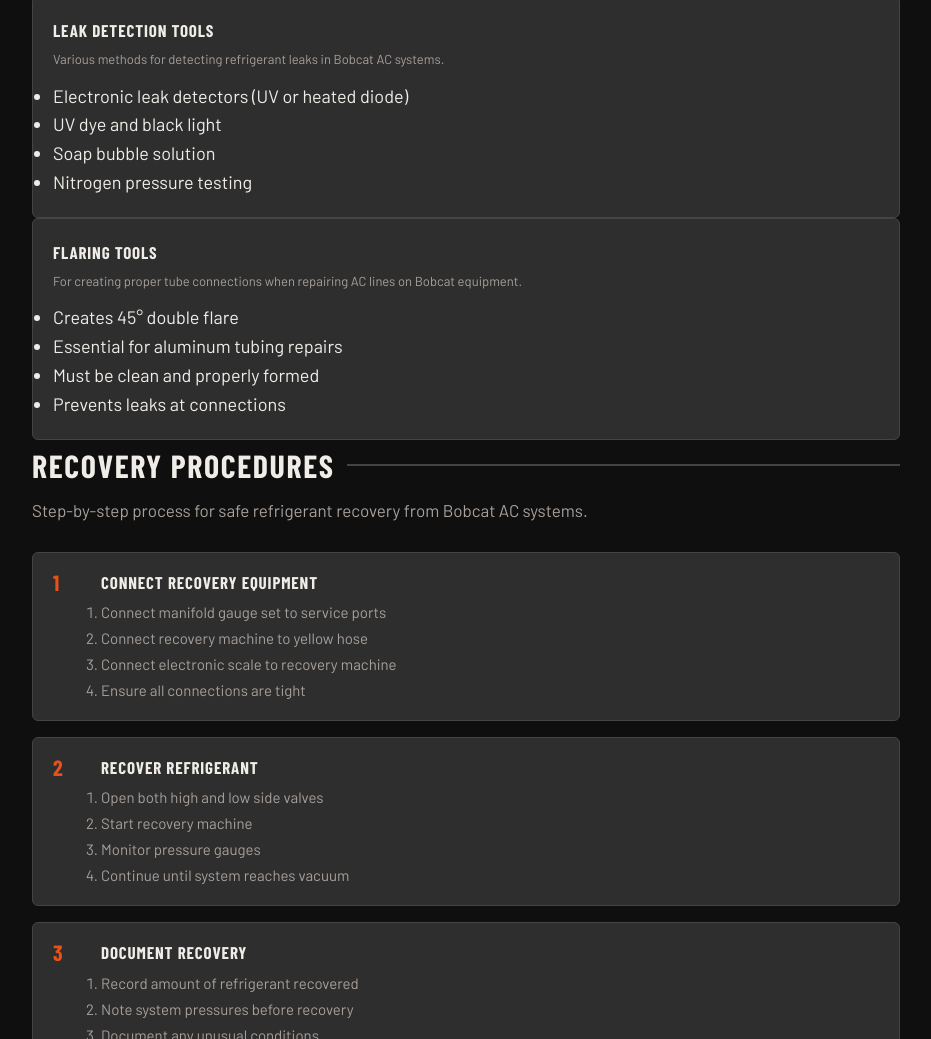
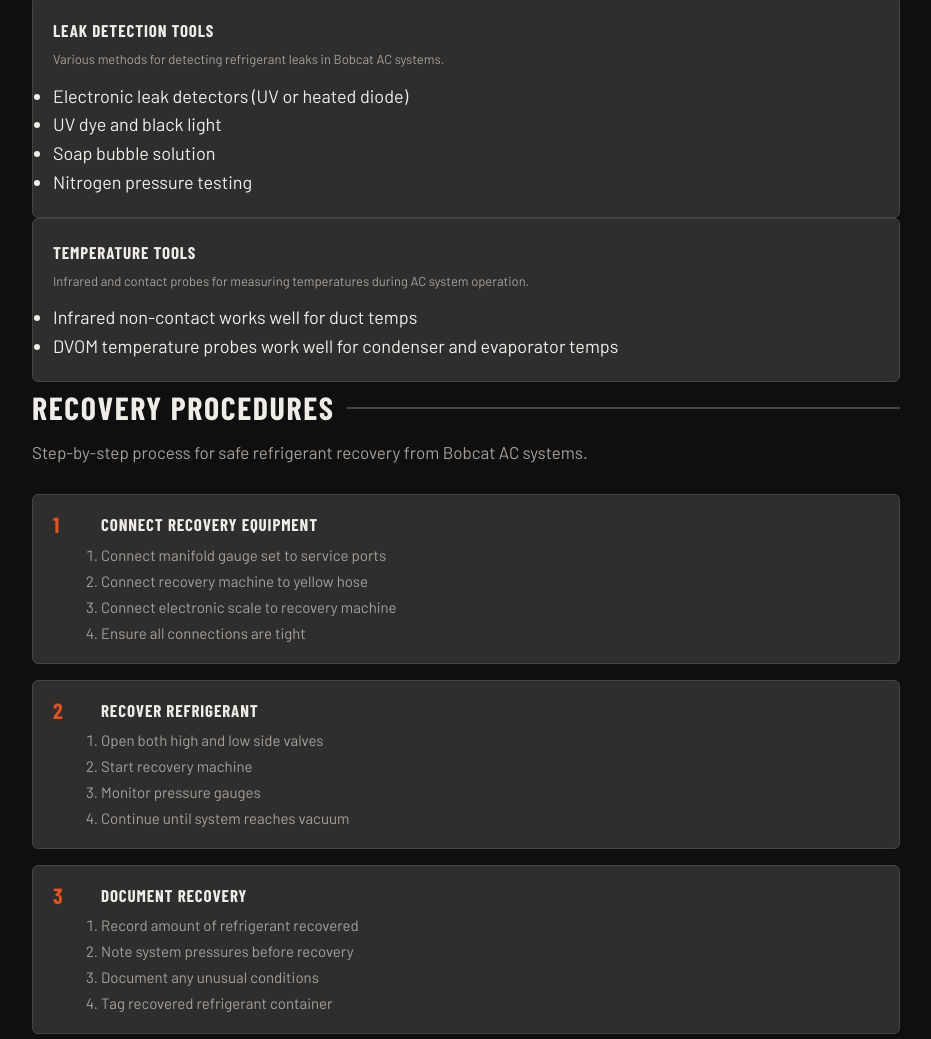
Before and after one commit to nathanladd/BOTR-AC, a plain HTML site: page modules/tools-recovery.html in a window 1280 px wide. Shown: the part 1279-2318 px from the top of the page, without its empty margins (324-1255 px from the left). Drawn offline with nearby package versions, Linux system fonts and the light colour scheme; a web font is replaced by a local one.

Commit message:
Temp tools

```diff
--- a/modules/tools-recovery.html
+++ b/modules/tools-recovery.html
@@ -146,14 +146,12 @@
       </div>
 
       <div class="card">
-        <div class="card-title">Flaring Tools</div>
+        <div class="card-title">Temperature Tools</div>
         <div class="card-body">
-          <p>For creating proper tube connections when repairing AC lines on Bobcat equipment.</p>
+          <p>Infrared and contact probes for measuring temperatures during AC system operation.</p>
           <ul>
-            <li>Creates 45° double flare</li>
-            <li>Essential for aluminum tubing repairs</li>
-            <li>Must be clean and properly formed</li>
-            <li>Prevents leaks at connections</li>
+            <li>Infrared non-contact works well for duct temps</li>
+            <li>DVOM temperature probes work well for condenser and evaporator temps</li>
           </ul>
         </div>
       </div>
```
